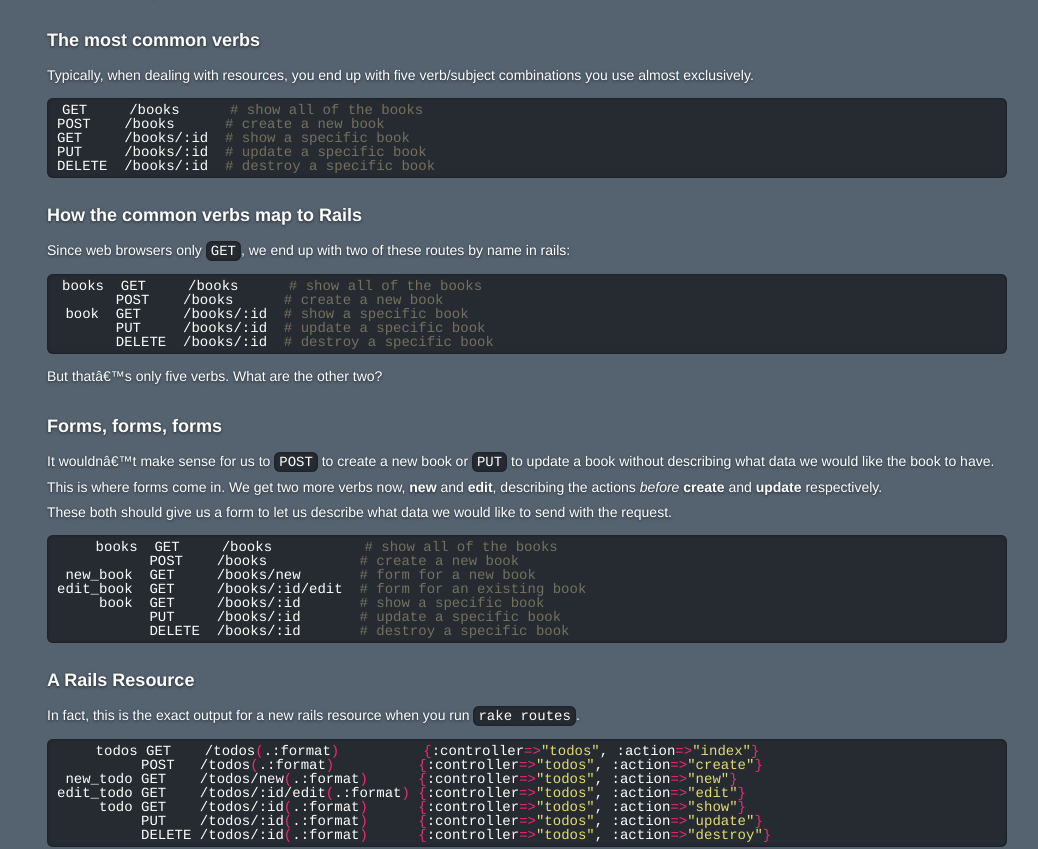
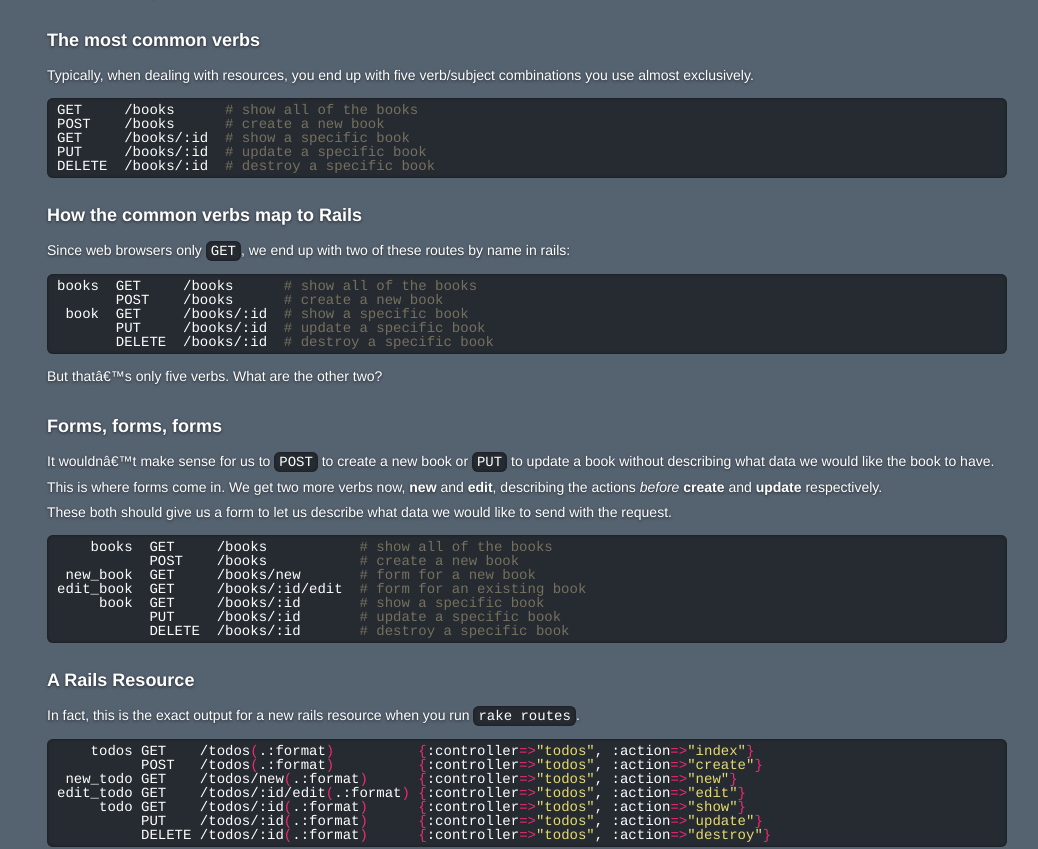
Before and after one commit to SFCRD/sfcrd.github.com, a Jekyll site: the page built from _posts/2011-06-07-what-is-resourceful.md, in a window 1280 px wide. Shown: the part 1341-2190 px from the top of the page, without its empty margins (113-1151 px from the left). Built offline with Jekyll 4.4.1, drawn with Linux system fonts in a browser that asks for light colours.

Commit message:
fix the damn code indenting. win!

```diff
--- a/_sass/styles/_highlight.sass
+++ b/_sass/styles/_highlight.sass
@@ -16,4 +16,5 @@ code
 pre > code
   background: transparent
   border: none
+  padding: 0
   @include box-shadow( none )
--- a/stylesheets/screen.css
+++ b/stylesheets/screen.css
@@ -316,6 +316,7 @@ code {
 pre > code {
   background: transparent;
   border: none;
+  padding: 0;
   -moz-box-shadow: none;
   -webkit-box-shadow: none;
   -o-box-shadow: none;
```
